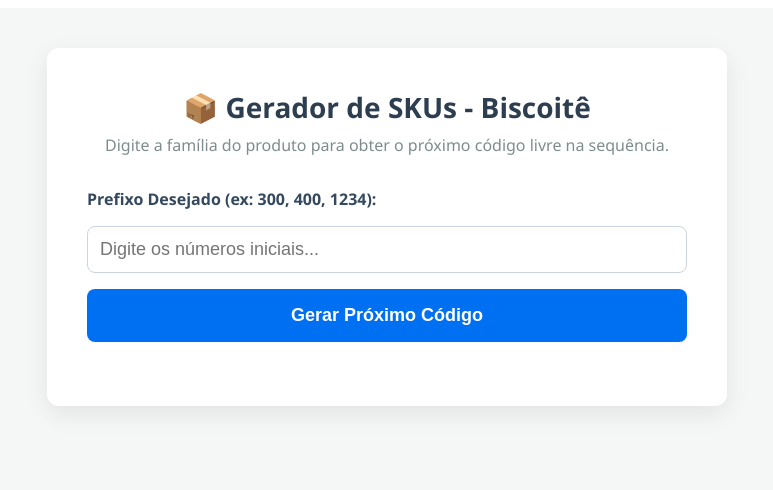
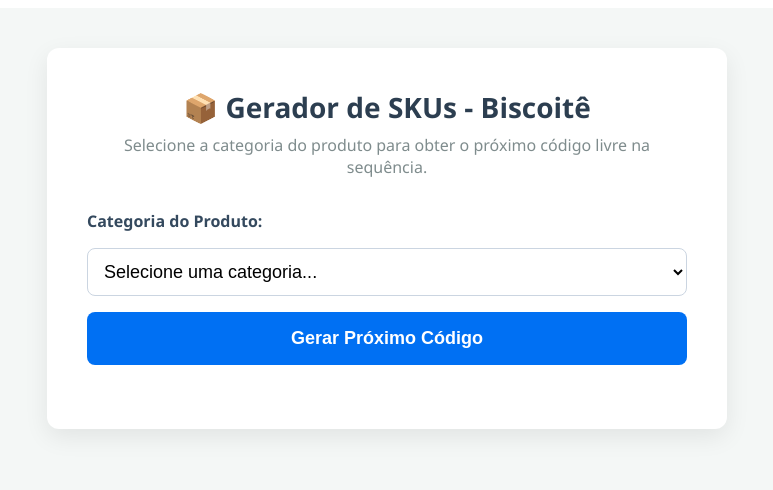
Before and after one commit to Suporte-Biscoite/skbiscoite, a React (Vite) app: page / in a window 1280 px wide. Shown: the top 490 px of the page, without its empty margins (253-1026 px from the left). Built offline with nearby package versions, Linux system fonts and the light colour scheme.

Commit message:
Troca input manual por dropdown de categorias

```diff
--- a/src/App.jsx
+++ b/src/App.jsx
@@ -8,10 +8,10 @@ function App() {
   const [erro, setErro] = useState(null);
 
   const descobrirProximoCodigo = (todosCodigos, prefixoDesejado) => {
-    // Filtra apenas os códigos que começam com o que o usuário digitou
+    // Filtra apenas os códigos que começam com o prefixo escolhido
     const codigosDaFamilia = todosCodigos.filter(c => c.startsWith(prefixoDesejado));
 
-    // Extrai só o final numérico (ex: se digitou 400 e achou 400015, tira o 15)
+    // Extrai só o final numérico
     const sufixos = codigosDaFamilia
       .map(c => c.substring(prefixoDesejado.length))
       .filter(s => /^\d+$/.test(s)) // Garante que o final é só número
@@ -24,11 +24,11 @@ function App() {
       if (sufixos[i] === proximoNumeroLivre) {
         proximoNumeroLivre++; // Esse já existe, vamos testar o próximo
       } else if (sufixos[i] > proximoNumeroLivre) {
-        break; // Opa, achamos um buraco (gap)!
+        break; // Achamos um buraco (gap)
       }
     }
 
-    // Formata com zeros (se o código padrão da Biscoitê é de 7 digitos, ele preenche com os zeros necessários)
+    // Formata o final com zeros à esquerda
     const tamanhoIdealSufixo = Math.max(3, 7 - prefixoDesejado.length);
     const numeroFormatado = String(proximoNumeroLivre).padStart(tamanhoIdealSufixo, '0');
 
@@ -36,8 +36,8 @@ function App() {
   };
 
   const buscarDoOmie = async () => {
-    if (!prefixo.trim()) {
-      setErro("Por favor, digite um prefixo primeiro.");
+    if (!prefixo) {
+      setErro("Por favor, selecione uma categoria primeiro.");
       return;
     }
 
@@ -49,7 +49,7 @@ function App() {
     let todosCodigosAcomulados = [];
 
     try {
-      // Loop no Front-end: Pede uma página por vez pra Vercel não travar!
+      // Pede as páginas uma a uma para a Vercel não dar Timeout
       while (paginaAtual <= totalPaginas) {
         setStatusTexto(`Lendo página ${paginaAtual} de ${totalPaginas === 1 ? '...' : totalPaginas} no Omie...`);
 
@@ -63,7 +63,7 @@ function App() {
       }
 
       setStatusTexto("Processando códigos...");
-      descobrirProximoCodigo(todosCodigosAcomulados, prefixo.trim());
+      descobrirProximoCodigo(todosCodigosAcomulados, prefixo);
 
     } catch (error) {
       console.error(error);
@@ -80,27 +80,46 @@ function App() {
 
         <div style={{ textAlign: 'center', marginBottom: '32px' }}>
           <h1 style={{ color: '#2c3e50', margin: '0 0 8px 0', fontSize: '28px' }}>📦 Gerador de SKUs - Biscoitê</h1>
-          <p style={{ color: '#7f8c8d', margin: 0, fontSize: '16px' }}>Digite a família do produto para obter o próximo código livre na sequência.</p>
+          <p style={{ color: '#7f8c8d', margin: 0, fontSize: '16px' }}>Selecione a categoria do produto para obter o próximo código livre na sequência.</p>
         </div>
 
         <div style={{ display: 'flex', flexDirection: 'column', gap: '16px', marginBottom: '24px' }}>
-          <label style={{ fontWeight: '600', color: '#34495e' }}>Prefixo Desejado (ex: 300, 400, 1234):</label>
-          <input
-            type="text"
+          <label style={{ fontWeight: '600', color: '#34495e' }}>Categoria do Produto:</label>
+
+          {/* Nova lista de seleção (Dropdown) */}
+          <select
             value={prefixo}
             onChange={(e) => setPrefixo(e.target.value)}
-            placeholder="Digite os números iniciais..."
             disabled={carregando}
-            style={{ padding: '12px', fontSize: '18px', borderRadius: '8px', border: '1px solid #cbd5e1' }}
-          />
+            style={{
+              padding: '12px',
+              fontSize: '18px',
+              borderRadius: '8px',
+              border: '1px solid #cbd5e1',
+              backgroundColor: '#fff',
+              cursor: carregando ? 'not-allowed' : 'pointer'
+            }}
+          >
+            <option value="">Selecione uma categoria...</option>
+            <option value="300">EXTERNO</option>
+            <option value="400">INTERNO</option>
+            <option value="500">CESTAS</option>
+            <option value="700">ENTRADA DE NOTAS</option>
+          </select>
 
           <button
             onClick={buscarDoOmie}
             disabled={carregando}
             style={{
-              padding: '16px', backgroundColor: carregando ? '#bdc3c7' : '#0070f3',
-              color: 'white', border: 'none', borderRadius: '8px', cursor: carregando ? 'wait' : 'pointer',
-              fontSize: '18px', fontWeight: 'bold'
+              padding: '16px',
+              backgroundColor: carregando ? '#bdc3c7' : '#0070f3',
+              color: 'white',
+              border: 'none',
+              borderRadius: '8px',
+              cursor: carregando ? 'wait' : 'pointer',
+              fontSize: '18px',
+              fontWeight: 'bold',
+              transition: 'background-color 0.2s'
             }}
           >
             {carregando ? '⏳ Sincronizando...' : 'Gerar Próximo Código'}
```
